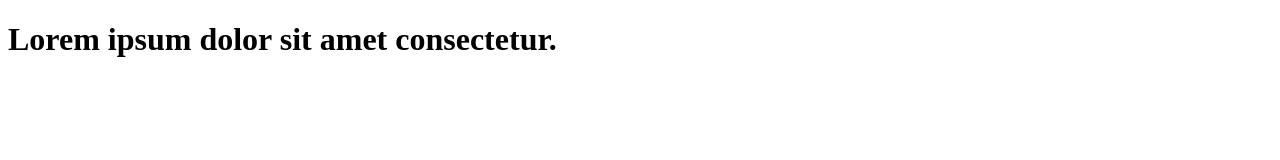
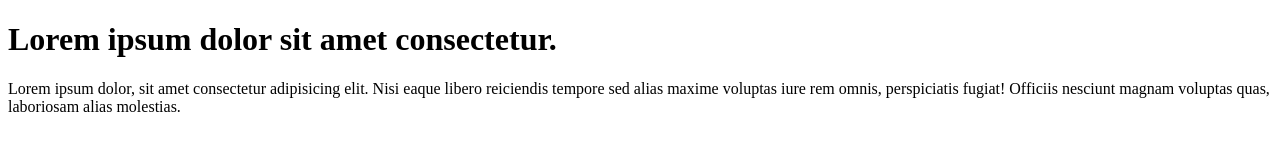
Before and after one commit to akshayabdar2/learn-git, a plain HTML site: page index.html in a window 1280 px wide. Drawn offline with Linux system fonts and the light colour scheme.

Commit message:
add paragraph to code

```diff
--- a/index.html
+++ b/index.html
@@ -10,5 +10,8 @@
 </head>
 <body>
     <h1>Lorem ipsum dolor sit amet consectetur.</h1>
+    <p>
+        Lorem ipsum dolor, sit amet consectetur adipisicing elit. Nisi eaque libero reiciendis tempore sed alias maxime voluptas iure rem omnis, perspiciatis fugiat! Officiis nesciunt magnam voluptas quas, laboriosam alias molestias.
+    </p>
 </body>
 </html>
```
